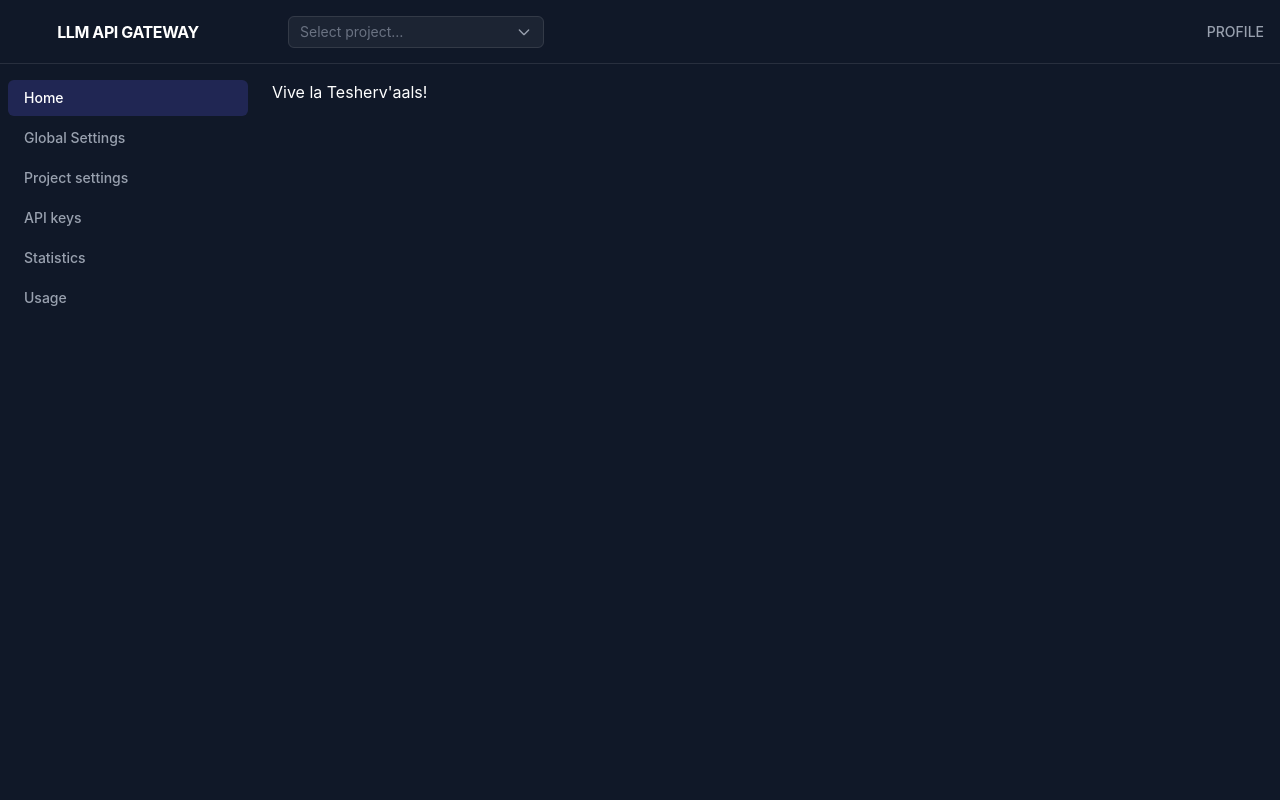
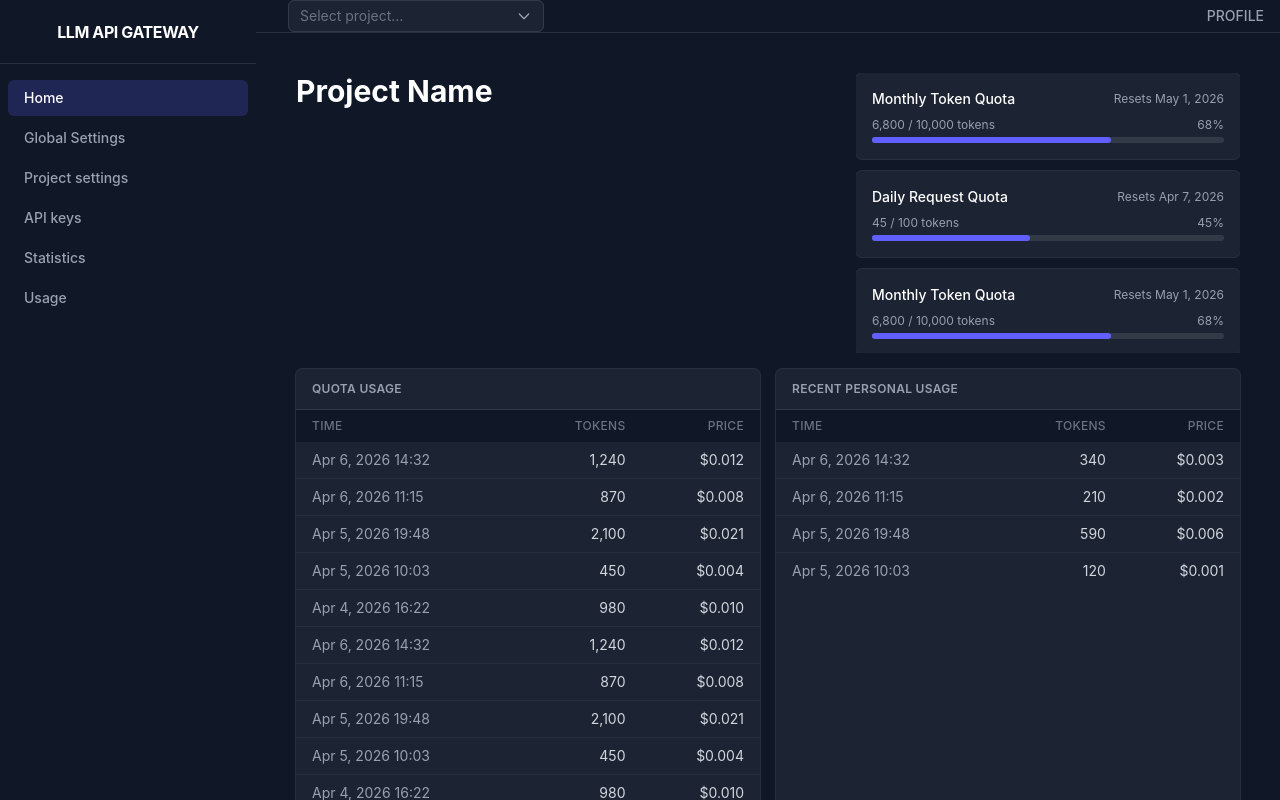
Before and after one commit to DomaDani/llm-api-gateway, a React (Vite) app in the folder dashboard/frontend/: page /home in a window 1280 px wide. Shown: the top 800 px of the page. Built offline with nearby package versions, Linux system fonts and the light colour scheme.

Commit message:
create home page scaffold

```diff
--- a/dashboard/frontend/src/components/blocks/Sidebar.jsx
+++ b/dashboard/frontend/src/components/blocks/Sidebar.jsx
@@ -119,7 +119,7 @@ export default function Sidebar({ children })
             </div>
 
             {/* Main content */}
-            <div className="flex flex-1 flex-col overflow-y-auto">
+            <div className="flex flex-1 flex-col">
 
                 {/* Top bar */}
                 <div className="flex h-16 items-center justify-between border-b border-white/10 bg-gray-900">
@@ -154,7 +154,7 @@ export default function Sidebar({ children })
                 </div>
 
                 {/* Page content */}
-                <div className="p-4 text-white">
+                <div className="flex flex-1 flex-col overflow-y p-10 text-white">
                     {children}
                 </div>
 
--- a/dashboard/frontend/src/pages/Home/Home.jsx
+++ b/dashboard/frontend/src/pages/Home/Home.jsx
@@ -1,9 +1,66 @@
-export default function Home() {
+import ActiveQuotaCard from "./components/ActiveQuotaCard"
+import UsageTable from "./components/UsageTable"
+
+// --- Placeholder data (replace with API calls later) ---
+
+const ACTIVE_QUOTAS = [
+    { name: "Monthly Token Quota", resetDate: "May 1, 2026",  used: 6800, limit: 10000 },
+    { name: "Daily Request Quota", resetDate: "Apr 7, 2026",  used: 45,   limit: 100   },
+    { name: "Monthly Token Quota", resetDate: "May 1, 2026",  used: 6800, limit: 10000 },
+    { name: "Daily Request Quota", resetDate: "Apr 7, 2026",  used: 45,   limit: 100   },
+
+]
+
+
+// limit return amount by implementing argument in backend
+const QUOTA_USAGE = [
+    { time: "Apr 6, 2026 14:32", tokens: 1240, price: "$0.012" },
+    { time: "Apr 6, 2026 11:15", tokens:  870, price: "$0.008" },
+    { time: "Apr 5, 2026 19:48", tokens: 2100, price: "$0.021" },
+    { time: "Apr 5, 2026 10:03", tokens:  450, price: "$0.004" },
+    { time: "Apr 4, 2026 16:22", tokens:  980, price: "$0.010" },
+    { time: "Apr 6, 2026 14:32", tokens: 1240, price: "$0.012" },
+    { time: "Apr 6, 2026 11:15", tokens:  870, price: "$0.008" },
+    { time: "Apr 5, 2026 19:48", tokens: 2100, price: "$0.021" },
+    { time: "Apr 5, 2026 10:03", tokens:  450, price: "$0.004" },
+    { time: "Apr 4, 2026 16:22", tokens:  980, price: "$0.010" },
+    { time: "Apr 6, 2026 14:32", tokens: 1240, price: "$0.012" },
+    { time: "Apr 6, 2026 11:15", tokens:  870, price: "$0.008" },
+    { time: "Apr 5, 2026 19:48", tokens: 2100, price: "$0.021" },
+    { time: "Apr 5, 2026 10:03", tokens:  450, price: "$0.004" },
+    { time: "Apr 4, 2026 16:22", tokens:  980, price: "$0.010" },
+]
+
+const PERSONAL_USAGE = [
+    { time: "Apr 6, 2026 14:32", tokens: 340, price: "$0.003" },
+    { time: "Apr 6, 2026 11:15", tokens: 210, price: "$0.002" },
+    { time: "Apr 5, 2026 19:48", tokens: 590, price: "$0.006" },
+    { time: "Apr 5, 2026 10:03", tokens: 120, price: "$0.001" },
+]
+
+// --------------------------------------------------------
+
+export default function Home()
+{
     return (
-        <>
-            <div>
-                Vive la Tesherv'aals!
+        <div className="flex h-full flex-col gap-4">
+
+            {/* Top section: project name + active quotas */}
+            <div className="flex flex-col gap-4 sm:flex-row sm:items-start sm:justify-between">
+                <h1 className="shrink-0 text-3xl font-bold text-white">Project Name</h1>
+                <div className="flex max-h-70 flex-col gap-3 overflow-y-auto sm:w-96">
+                    {ACTIVE_QUOTAS.map((quota) => (
+                        <ActiveQuotaCard key={quota.name} {...quota} />
+                    ))}
+                </div>
             </div>
-        </>
+
+            {/* Bottom section: quota usage + personal usage */}
+            <div className="grid min-h-0 flex-1 grid-cols-1 gap-4 md:grid-cols-2">
+                <UsageTable title="Quota Usage"           rows={QUOTA_USAGE}    />
+                <UsageTable title="Recent Personal Usage" rows={PERSONAL_USAGE} />
+            </div>
+
+        </div>
     )
 }
--- /dev/null
+++ b/dashboard/frontend/src/pages/Home/components/ActiveQuotaCard.jsx
@@ -0,0 +1,26 @@
+export default function ActiveQuotaCard({ name, resetDate, used, limit })
+{
+    const percentage = Math.round((used / limit) * 100)
+    const barColor   = percentage >= 90 ? "bg-red-500"
+                     : percentage >= 70 ? "bg-yellow-500"
+                     : "bg-indigo-500"
+
+    return (
+        <div className="rounded-md bg-white/5 p-4 outline outline-1 outline-white/10">
+            <div className="mb-2 flex items-center justify-between">
+                <span className="text-sm font-medium text-white">{name}</span>
+                <span className="text-xs text-gray-400">Resets {resetDate}</span>
+            </div>
+            <div className="mb-1 flex items-center justify-between text-xs text-gray-400">
+                <span>{used.toLocaleString()} / {limit.toLocaleString()} tokens</span>
+                <span>{percentage}%</span>
+            </div>
+            <div className="h-1.5 w-full rounded-full bg-white/10">
+                <div
+                    className={`h-1.5 rounded-full transition-all ${barColor}`}
+                    style={{ width: `${percentage}%` }}
+                />
+            </div>
+        </div>
+    )
+}
--- /dev/null
+++ b/dashboard/frontend/src/pages/Home/components/UsageTable.jsx
@@ -0,0 +1,40 @@
+export default function UsageTable({ title, rows = [] })
+{
+    return (
+        <div className="flex h-full flex-col rounded-md bg-white/5 outline outline-1 outline-white/10">
+
+            {/* Table header */}
+            <div className="border-b border-white/10 px-4 py-3">
+                <h3 className="text-xs font-semibold uppercase tracking-wide text-gray-400">{title}</h3>
+            </div>
+
+            {/* Scrollable body */}
+            <div className="min-h-0 flex-1 overflow-y-auto">
+                <table className="w-full text-sm">
+                    <thead className="sticky top-0 bg-gray-900">
+                        <tr>
+                            <th className="px-4 py-2 text-left text-xs font-medium uppercase tracking-wide text-gray-500">Time</th>
+                            <th className="px-4 py-2 text-right text-xs font-medium uppercase tracking-wide text-gray-500">Tokens</th>
+                            <th className="px-4 py-2 text-right text-xs font-medium uppercase tracking-wide text-gray-500">Price</th>
+                        </tr>
+                    </thead>
+                    <tbody className="divide-y divide-white/5">
+                        {rows.length > 0 ? (
+                            rows.map((row, i) => (
+                                <tr key={i} className="hover:bg-white/5">
+                                    <td className="px-4 py-2 text-gray-400">{row.time}</td>
+                                    <td className="px-4 py-2 text-right text-gray-300">{row.tokens.toLocaleString()}</td>
+                                    <td className="px-4 py-2 text-right text-gray-300">{row.price}</td>
+                                </tr>
+                            ))
+                        ) : (
+                            <tr>
+                                <td colSpan={3} className="px-4 py-6 text-center text-gray-500">No data</td>
+                            </tr>
+                        )}
+                    </tbody>
+                </table>
+            </div>
+        </div>
+    )
+}
--- a/dashboard/frontend/src/styles/index.css
+++ b/dashboard/frontend/src/styles/index.css
@@ -1 +1,25 @@
 @import "tailwindcss";
+
+/* Subtle scrollbar */
+* {
+    scrollbar-width: thin;
+    scrollbar-color: rgba(99, 102, 241, 0.25) transparent;
+}
+
+*::-webkit-scrollbar {
+    width: 4px;
+    height: 4px;
+}
+
+*::-webkit-scrollbar-track {
+    background: transparent;
+}
+
+*::-webkit-scrollbar-thumb {
+    background-color: rgba(99, 102, 241, 0.25);
+    border-radius: 9999px;
+}
+
+*::-webkit-scrollbar-thumb:hover {
+    background-color: rgba(99, 102, 241, 0.5);
+}
```
Also changed, not shown: 1 other file (tests, documents, lock files or other folders).
